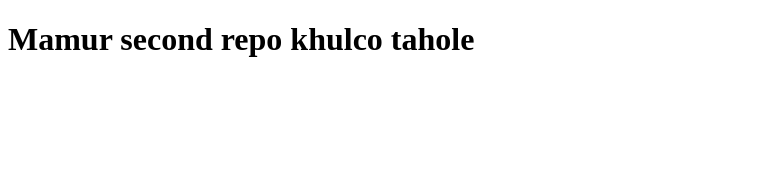
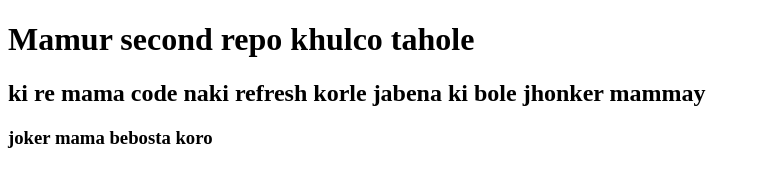
Before and after one commit to MamaurHasan2/my-second-repo, a plain HTML site: page index.html in a window 1280 px wide. Shown: the whole page, without its empty margins (0-762 px from the left). Drawn offline with Linux system fonts and the light colour scheme.

Commit message:
added header

```diff
--- a/index.html
+++ b/index.html
@@ -8,5 +8,7 @@
 </head>
 <body>
     <h1>Mamur second repo khulco tahole</h1>
+    <h2>ki re mama code naki refresh korle jabena ki bole jhonker mammay</h2>
+    <h3>joker mama bebosta koro</h3>
 </body>
 </html>
```
